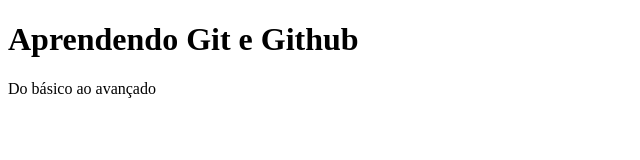
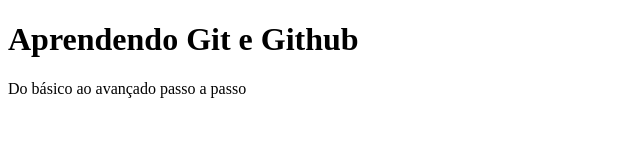
Before and after one commit to kallynemelo/Aprendendo-git-e-github, a plain HTML site: page index.html in a window 1280 px wide. Shown: the whole page, without its empty margins (0-640 px from the left). Drawn offline with Linux system fonts and the light colour scheme.

Commit message:
alteração no html

```diff
--- a/index.html
+++ b/index.html
@@ -7,6 +7,6 @@
 </head>
 <body>
     <h1>Aprendendo Git e Github</h1>
-    <p>Do básico ao avançado</p>
+    <p>Do básico ao avançado passo a passo</p>
 </body>
 </html>
```
Also changed, not shown: ArquivoA.txt, ArquivoB.txt.
